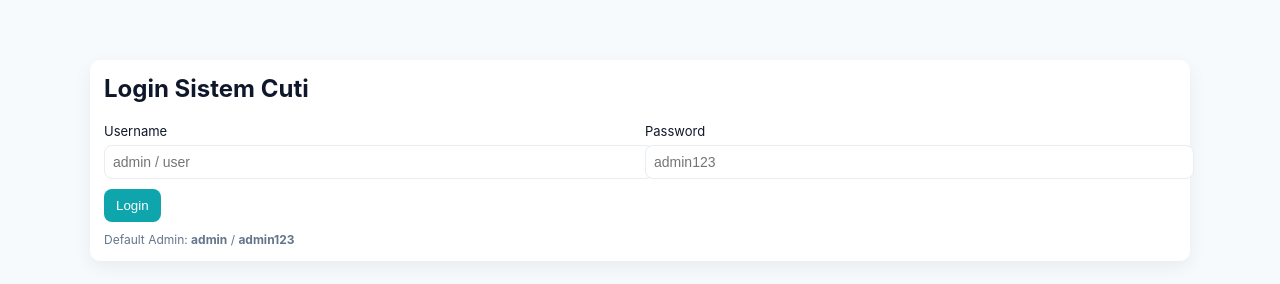
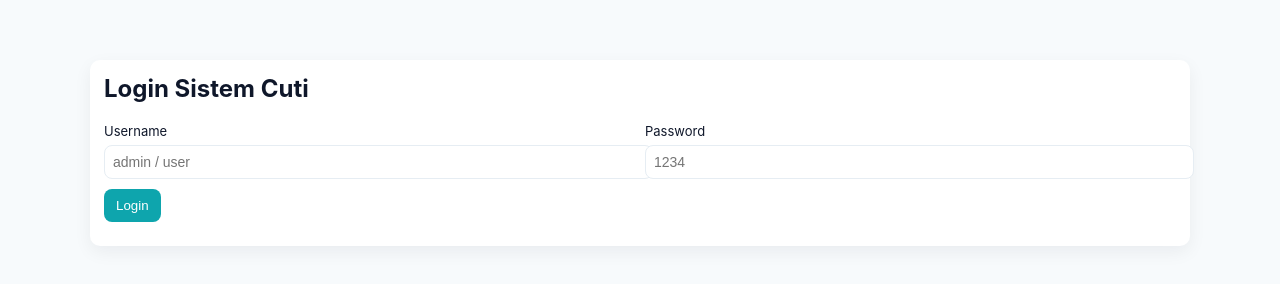
Before and after one commit to maxprintingbogor/cutimaxprinting, a plain HTML site: page index.html in a window 1280 px wide. Drawn offline with nearby package versions, Linux system fonts and the light colour scheme.

Commit message:
Update index.html

```diff
--- a/index.html
+++ b/index.html
@@ -69,13 +69,12 @@ td:last-child, th:last-child{border-top-right-radius:8px;border-bottom-right-rad
   <h2 style="margin-top:0">Login Sistem Cuti</h2>
   <form id="loginForm">
     <div><label>Username</label><input id="loginUsername" required placeholder="admin / user"></div>
-    <div><label>Password</label><input type="password" id="loginPassword" required placeholder="admin123"></div>
+    <div><label>Password</label><input type="password" id="loginPassword" required placeholder="1234"></div>
     <div class="actions">
       <button type="submit">Login</button>
     </div>
   </form>
   <div style="margin-top:10px; font-size:12px; color:#64748b;">
-    Default Admin: <b>admin</b> / <b>admin123</b>
   </div>
 </section>
 
```
